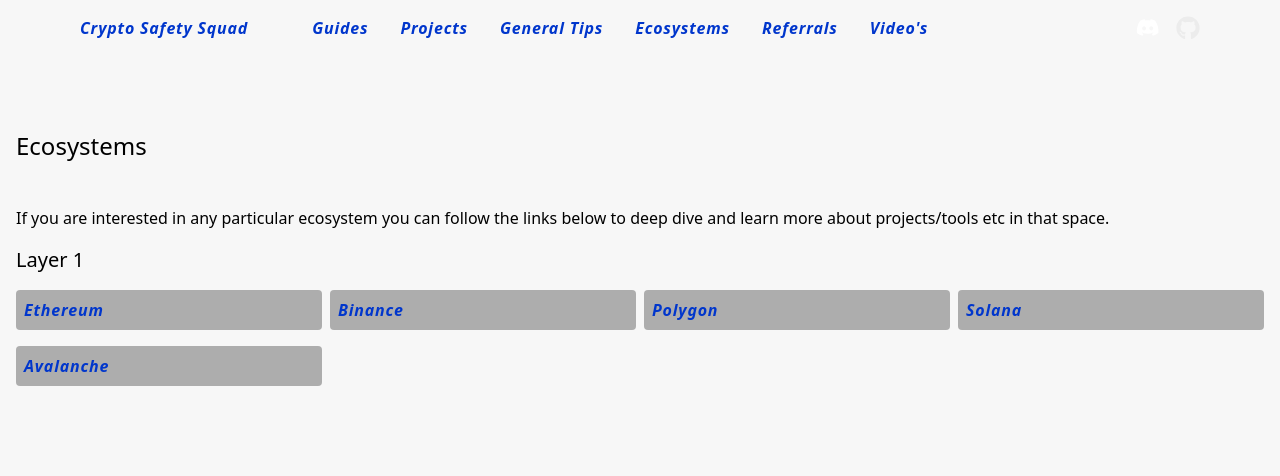
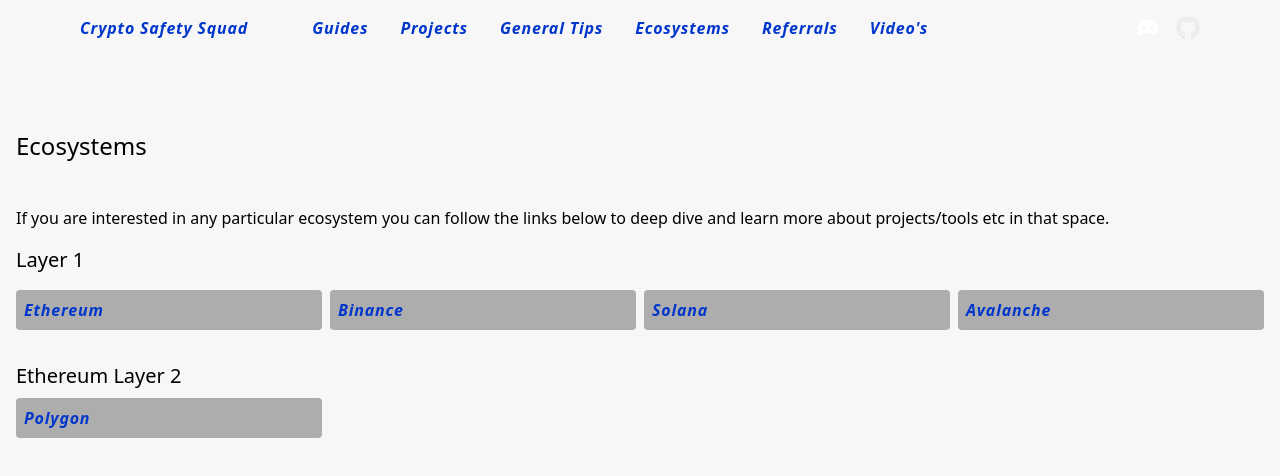
Before and after one commit to CryptoSafetySquad/website, a Next.js app: page /ecosystems in a window 1280 px wide. Shown: the top 476 px of the page. Built offline with nearby package versions, Linux system fonts and the light colour scheme.

Commit message:
Move polygon to layer 2.

```diff
--- a/pages/ecosystems.tsx
+++ b/pages/ecosystems.tsx
@@ -6,13 +6,13 @@
   // { name: 'Bitcoin', slug: 'bitcoin' },
   { name: 'Ethereum', slug: 'ethereum' },
   { name: 'Binance', slug: 'binance' },
-  { name: 'Polygon', slug: 'polygon' },
   { name: 'Solana', slug: 'solana' },
   { name: 'Avalanche', slug: 'avalanche' },
   // { name: '', slug: '' },
   // { name: '', slug: '' },
 ]
 const ethl2ecos: any[] = [
+  { name: 'Polygon', slug: 'polygon' },
   // { name: 'Optimism', slug: 'optimism' },
   // { name: 'Arbitrum', slug: 'arbitrum' },
 ]
@@ -36,7 +36,7 @@
       }
       </div>
 
-      {/* <h2 className='mb-2 mt-4'>Ethereum Layer 2</h2>
+      <h2 className='mb-2 mt-4'>Ethereum Layer 2</h2>
       <div className='grid grid-cols-4 gap-2'>
       {
         ethl2ecos.map(eco => {
@@ -47,7 +47,7 @@
           )
         })
       }
-      </div> */}
+      </div>
     </>
   )
 
```
